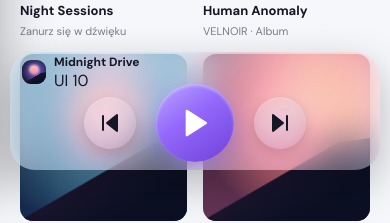
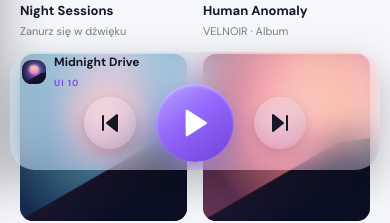
Before and after one commit to trciesielski/Shutter, a React (Vite) app: page / in a window 390 px wide. Shown: the part 665-888 px from the top of the page. Built offline with nearby package versions, Linux system fonts and the light colour scheme.

Commit message:
style(ui): make player build marker visible on phones

```diff
--- a/src/style.css
+++ b/src/style.css
@@ -331,3 +331,6 @@ html,body,#root{max-width:100%;overflow-x:clip}
   width:72px!important;height:72px!important;min-width:72px!important;min-height:72px!important;flex-basis:72px!important
  }
 }
+
+.player-build-tag{display:inline-block;margin-top:3px;font-size:9px;font-weight:800;letter-spacing:1px;color:var(--accent)}
+@media(max-width:510px){.player-build-tag{font-size:9px;margin-top:2px}}
```
